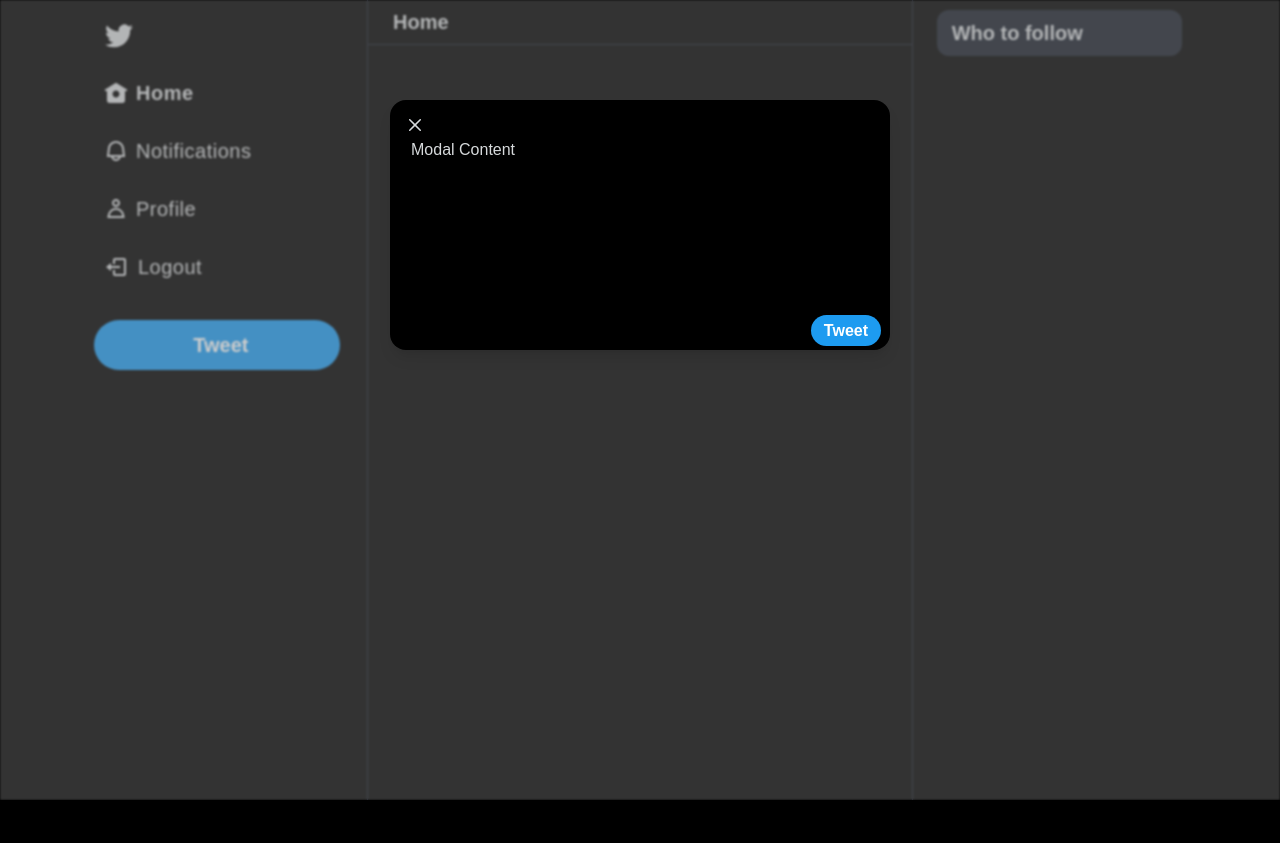
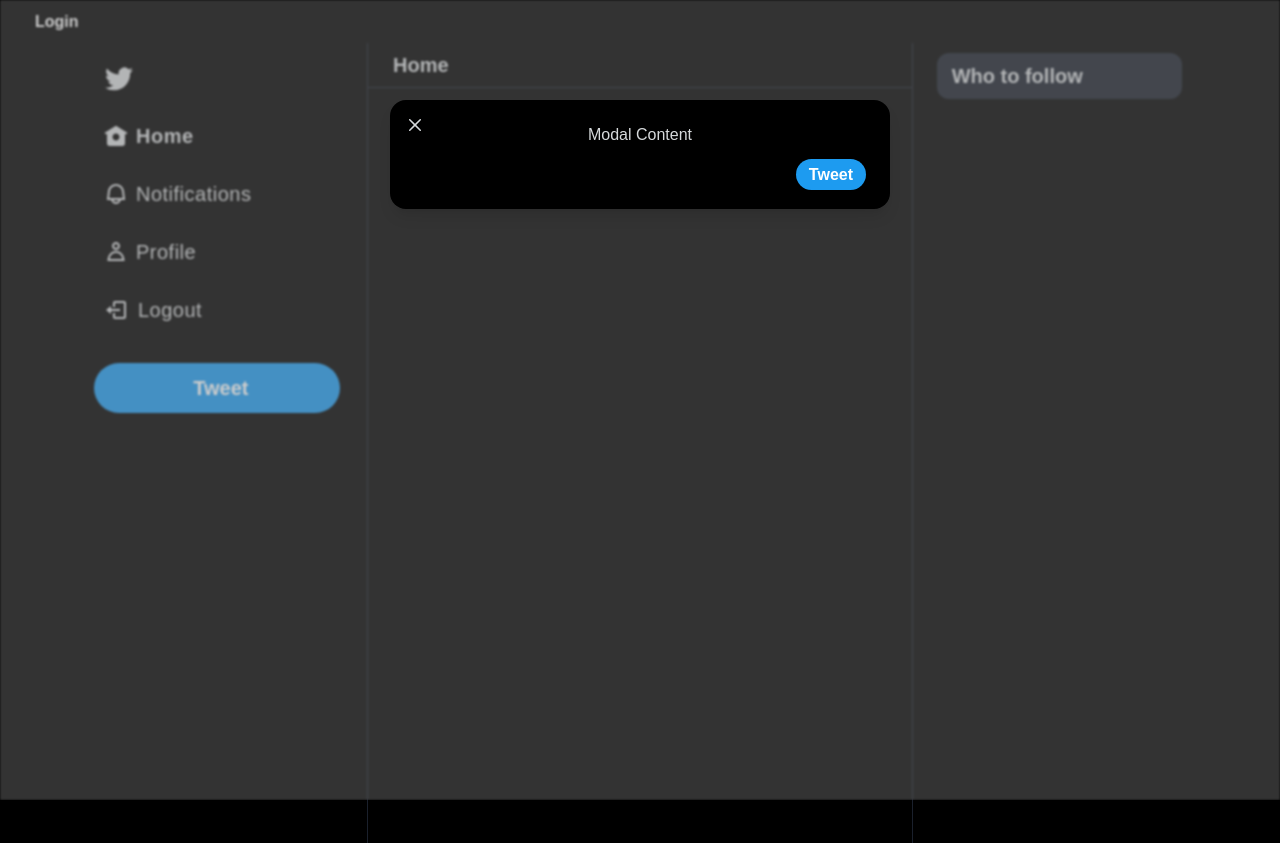
Before and after one commit to claudiacaus/t-project, a Next.js app in the folder twitter-project/: page / in a window 1280 px wide. Both pictures are taken after a click on the button "Tweet". Before the commit the page ends 800 px from the top, so only its background shows below. Built offline with nearby package versions, Linux system fonts and the light colour scheme.

Commit message:
Update syles

```diff
--- a/twitter-project/components/InputBar.tsx
+++ b/twitter-project/components/InputBar.tsx
@@ -23,7 +23,13 @@ export const InputBar: React.FC<InputBarProps> = ({
       type={type}
       disabled={disabled}
       bg="black"
-      _placeholder={{ color: "gray.700" }}
+      width="80%"
+      height="50px"
+      pl={"10px"}
+      fontSize="1.2rem"
+      borderRadius={"10px"}
+      borderColor={"gray.700"}
+      _placeholder={{ color: "gray.400", fontSize: "1rem" }}
       color="platinum"
     />
   );
--- a/twitter-project/components/Layout.tsx
+++ b/twitter-project/components/Layout.tsx
@@ -4,11 +4,12 @@ import {
   Container,
   GridItem,
   useDisclosure,
+  Button,
 } from "@chakra-ui/react";
 import { Sidebar } from "./Sidebar";
 import { FollowBar } from "./FollowBar";
 import { TweetButton } from "./TweetButton";
-import { ModalBox } from "./ModalBox";
+import { ModalBox } from "./modal/ModalBox";
 
 interface LayoutProps {
   children: React.ReactNode;
@@ -16,6 +17,16 @@ interface LayoutProps {
 
 export const Layout = ({ children }: LayoutProps) => {
   const { isOpen, onOpen, onClose } = useDisclosure();
+
+  const handleSubmit = () => {
+    return;
+  };
+
+  const footer = (
+    <Button colorScheme="blue" mr={3} onClick={handleSubmit} py="6" px="13">
+      Tweet
+    </Button>
+  );
 
   return (
     <Box bg="black" h="100vH" w="100vw">
@@ -40,7 +51,12 @@ export const Layout = ({ children }: LayoutProps) => {
           <FollowBar />
         </Grid>
       </Container>
-      <ModalBox title="Modal Title" isOpen={isOpen} onClose={onClose}>
+      <ModalBox
+        title="Modal Title"
+        isOpen={isOpen}
+        onClose={onClose}
+        footer={footer}
+      >
         <p>Modal Content</p>
       </ModalBox>
     </Box>
--- a/twitter-project/components/Sidebar.tsx
+++ b/twitter-project/components/Sidebar.tsx
@@ -8,7 +8,7 @@ import Profile from "@/public/images/svg/profile.svg";
 import { BiLogOut } from "react-icons/bi";
 import { TweetButton } from "./TweetButton";
 import { useRouter } from "next/router";
-import { ModalBox } from "./ModalBox";
+import { ModalBox } from "./modal/ModalBox";
 
 interface SidebarProps {
   children?: React.ReactNode;
--- a/twitter-project/components/SidebarLogo.tsx
+++ b/twitter-project/components/SidebarLogo.tsx
@@ -14,7 +14,7 @@ export const SidebarLogo = () => {
         h="50px"
         _hover={{ cursor: "pointer", bg: "gray.800" }}
       >
-        <BsTwitter size="28px" color="hansblue !important" />
+        <BsTwitter size="28px" />
       </Box>
     </Link>
   );
--- /dev/null
+++ b/twitter-project/components/modal/LoginModal.tsx
@@ -0,0 +1,71 @@
+import { useLogin } from "@/hooks/useLogin";
+import { useState, useCallback } from "react";
+import { InputBar } from "@/components/InputBar";
+import { ModalBox } from "@/components/modal/ModalBox";
+import { Button, useDisclosure, Heading } from "@chakra-ui/react";
+import { BsTwitter } from "react-icons/bs";
+
+export const LoginModal = () => {
+  const loginModal = useLogin();
+
+  const [email, setEmail] = useState("");
+  const [password, setPassword] = useState("");
+  const [isLoading, setIsLoading] = useState(false);
+
+  const { isOpen, onOpen, onClose } = useDisclosure();
+
+  const onSubmit = useCallback(async () => {
+    try {
+      setIsLoading(true);
+      loginModal.onClose();
+    } catch (err) {
+      console.log(err);
+    } finally {
+      setIsLoading(false);
+    }
+  }, [loginModal]);
+
+  return (
+    <>
+      <Button
+        onClick={onOpen}
+        bg="black"
+        color="white"
+        _hover={{ bg: "gray.700" }}
+        _active={{ bg: "gray.800" }}
+      >
+        Login
+      </Button>
+      <ModalBox title="Login" isOpen={isOpen} onClose={onClose}>
+        <BsTwitter size="28px" />
+        <Heading as="h1" fontSize="24px" color="white">
+          Sign in to Twitter
+        </Heading>
+        <InputBar
+          placeholder="Email"
+          value={email}
+          onChange={(e) => setEmail(e.target.value)}
+          disabled={isLoading}
+        />
+        <InputBar
+          placeholder="Password"
+          value={password}
+          onChange={(e) => setPassword(e.target.value)}
+          type="password"
+          disabled={isLoading}
+        />
+        <Button
+          onClick={onSubmit}
+          bg="white"
+          color="black"
+          _hover={{ bg: "platinum" }}
+          _active={{ bg: "platinum" }}
+          width={"80%"}
+          transition={"all 0.2s ease-in-out"}
+        >
+          Sign in
+        </Button>
+      </ModalBox>
+    </>
+  );
+};
--- a/twitter-project/components/ModalBox.tsx
+++ b/twitter-project/components/modal/ModalBox.tsx
@@ -8,6 +8,7 @@ import {
   ModalHeader,
   ModalOverlay,
   Input,
+  Flex,
 } from "@chakra-ui/react";
 
 interface ModalBoxProps {
@@ -15,6 +16,7 @@ interface ModalBoxProps {
   isOpen: boolean;
   onClose: () => void;
   children: React.ReactNode;
+  footer?: React.ReactNode;
 }
 
 export const ModalBox = ({
@@ -22,11 +24,8 @@ export const ModalBox = ({
   isOpen,
   onClose,
   children,
+  footer,
 }: ModalBoxProps) => {
-  const handleSubmit = () => {
-    return;
-  };
-
   return (
     <>
       <Modal
@@ -43,8 +42,9 @@ export const ModalBox = ({
         <ModalContent
           mt="100px"
           bgColor="black"
+          padding="15px"
           width={{ base: "100vw", md: "500px" }}
-          height={{ base: "100vh", md: "250px" }}
+          height={{ base: "100vh", md: "max-content" }}
         >
           <ModalCloseButton
             position="absolute"
@@ -60,21 +60,20 @@ export const ModalBox = ({
             }}
             transition={"all 0.2s ease-in-out"}
           />
-          <ModalBody mt="30px" color="platinum" ml="15px">
+
+          <ModalBody
+            color="platinum"
+            width="100%"
+            display="flex"
+            flexDir="column"
+            justifyContent="center"
+            alignItems="center"
+            gap="20px"
+          >
             {children}
           </ModalBody>
 
-          <ModalFooter>
-            <Button
-              colorScheme="blue"
-              mr={3}
-              onClick={handleSubmit}
-              py="6"
-              px="13"
-            >
-              Tweet
-            </Button>
-          </ModalFooter>
+          <ModalFooter>{footer}</ModalFooter>
         </ModalContent>
       </Modal>
     </>
--- a/twitter-project/pages/_app.tsx
+++ b/twitter-project/pages/_app.tsx
@@ -1,6 +1,7 @@
 import { ChakraProvider } from "@chakra-ui/react";
 import { theme } from "@/theme/theme";
 import { Layout } from "@/components/Layout";
+import { LoginModal } from "@/components/modal/LoginModal";
 
 interface MyAppProps {
   Component: React.ElementType;
@@ -10,6 +11,7 @@ interface MyAppProps {
 function MyApp({ Component, pageProps }: MyAppProps) {
   return (
     <ChakraProvider theme={theme} cssVarsRoot="body">
+      <LoginModal />
       <Layout>
         <Component {...pageProps} />
       </Layout>
```
